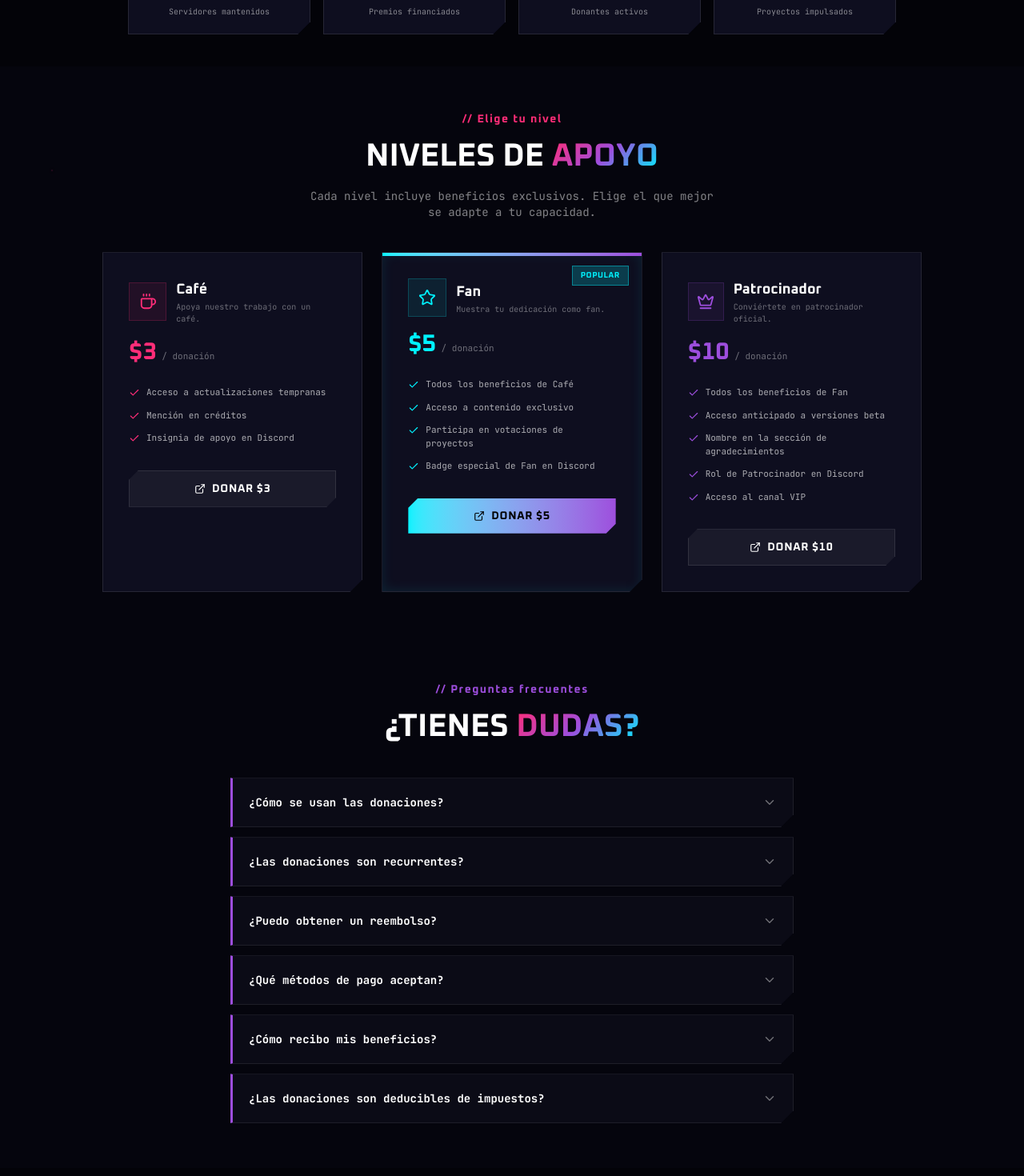
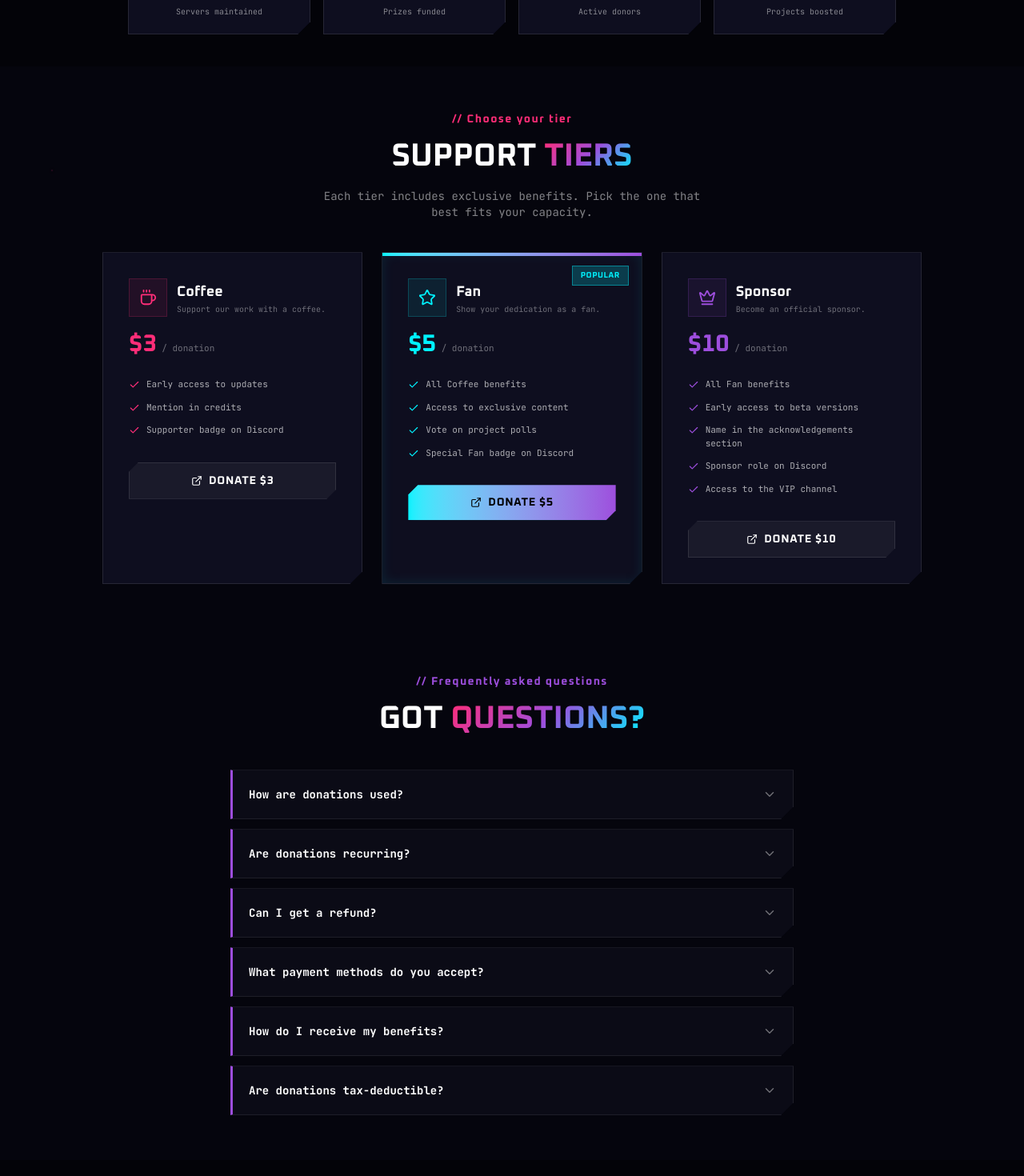
Before and after one commit to The-Encoders-Club/The-Encoders-Club, a Next.js app: page /donar in a window 1280 px wide. Shown: the part 500-1970 px from the top of the page at 80% size. Built offline with nearby package versions, Linux system fonts and the light colour scheme; no server answers.

Commit message:
Página de donación de refactores para localización y estructura
Refactorizar los niveles de donación y las preguntas frecuentes para usar claves de localización. Actualizar la gestión de donaciones y la visualización de estadísticas.

```diff
--- a/src/app/donar/page.tsx
+++ b/src/app/donar/page.tsx
@@ -6,96 +6,58 @@ import { Sparkles, Coffee, Star, Crown, ChevronDown, ExternalLink, Shield, Zap,
 import Navbar from '@/components/Navbar';
 import Footer from '@/components/Footer';
 import BackgroundParticles from '@/components/BackgroundParticles';
+import { useI18n } from '@/hooks/useLocale';
 
-const tiers = [
+const KOFI_URL = 'https://ko-fi.com/theencodersclub';
+
+const tierData = [
   {
-    name: 'Café',
-    price: 3,
     icon: Coffee,
     color: '#FF2D78',
-    description: 'Apoya nuestro trabajo con un café.',
-    perks: [
-      'Acceso a actualizaciones tempranas',
-      'Mención en créditos',
-      'Insignia de apoyo en Discord',
-    ],
-    gradient: 'from-[#FF2D78]/20 to-[#FF2D78]/5',
-    borderColor: '#FF2D7840',
-    buttonText: 'Donar $3',
+    price: 3,
+    popular: false,
+    nameKey: 'donate.tier1.name' as const,
+    descKey: 'donate.tier1.desc' as const,
+    perksKeys: ['donate.perks.tier1.p1', 'donate.perks.tier1.p2', 'donate.perks.tier1.p3'] as const,
   },
   {
-    name: 'Fan',
-    price: 5,
     icon: Star,
     color: '#00F2FE',
-    description: 'Muestra tu dedicación como fan.',
-    perks: [
-      'Todos los beneficios de Café',
-      'Acceso a contenido exclusivo',
-      'Participa en votaciones de proyectos',
-      'Badge especial de Fan en Discord',
-    ],
-    gradient: 'from-[#00F2FE]/20 to-[#00F2FE]/5',
-    borderColor: '#00F2FE40',
-    buttonText: 'Donar $5',
+    price: 5,
     popular: true,
+    nameKey: 'donate.tier2.name' as const,
+    descKey: 'donate.tier2.desc' as const,
+    perksKeys: ['donate.perks.tier2.p1', 'donate.perks.tier2.p2', 'donate.perks.tier2.p3', 'donate.perks.tier2.p4'] as const,
   },
   {
-    name: 'Patrocinador',
-    price: 10,
     icon: Crown,
     color: '#9d4edd',
-    description: 'Conviértete en patrocinador oficial.',
-    perks: [
-      'Todos los beneficios de Fan',
-      'Acceso anticipado a versiones beta',
-      'Nombre en la sección de agradecimientos',
-      'Rol de Patrocinador en Discord',
-      'Acceso al canal VIP',
-    ],
-    gradient: 'from-[#9d4edd]/20 to-[#9d4edd]/5',
-    borderColor: '#9d4edd40',
-    buttonText: 'Donar $10',
+    price: 10,
+    popular: false,
+    nameKey: 'donate.tier3.name' as const,
+    descKey: 'donate.tier3.desc' as const,
+    perksKeys: ['donate.perks.tier3.p1', 'donate.perks.tier3.p2', 'donate.perks.tier3.p3', 'donate.perks.tier3.p4', 'donate.perks.tier3.p5'] as const,
   },
 ];
 
-const faqItems = [
-  {
-    question: '¿Cómo se usan las donaciones?',
-    answer: 'Las donaciones se utilizan para mantener los servidores del sitio web, pagar licencias de software, comprar assets para los proyectos, y financiar premios para concursos. También nos ayudan a invertir tiempo en crear más contenido educativo.',
-  },
-  {
-    question: '¿Las donaciones son recurrentes?',
-    answer: 'No, las donaciones son únicas. Puedes donar cuando quieras y la cantidad que desees. Sin embargo, también ofrecemos la opción de suscripción mensual a través de Ko-fi si prefieres un apoyo constante.',
-  },
-  {
-    question: '¿Puedo obtener un reembolso?',
-    answer: 'Las donaciones son voluntarias y no tienen reembolso. Si tienes algún problema con tu donación, por favor contáctanos a través de Discord y lo revisaremos.',
-  },
-  {
-    question: '¿Qué métodos de pago aceptan?',
-    answer: 'Aceptamos tarjetas de crédito, PayPal y otras formas de pago a través de Ko-fi, nuestra plataforma de donaciones principal.',
-  },
-  {
-    question: '¿Cómo recibo mis beneficios?',
-    answer: 'Después de realizar tu donación, envíanos un mensaje en Discord con tu comprobante. Verificaremos tu donación y te otorgaremos los beneficios correspondientes en un plazo de 24 horas.',
-  },
-  {
-    question: '¿Las donaciones son deducibles de impuestos?',
-    answer: 'No, The Encoders Club no es una organización sin fines de lucro registrada, por lo que las donaciones no son deducibles de impuestos.',
-  },
+const statData = [
+  { icon: Zap, value: '12+', color: '#FF2D78', labelKey: 'donate.stats.servers' as const },
+  { icon: Gift, value: '6', color: '#00F2FE', labelKey: 'donate.stats.prizes' as const },
+  { icon: Users, value: '50+', color: '#9d4edd', labelKey: 'donate.stats.donors' as const },
+  { icon: Shield, value: '3', color: '#22c55e', labelKey: 'donate.stats.projects' as const },
 ];
 
-const impactStats = [
-  { icon: Zap, label: 'Servidores mantenidos', value: '12+', color: '#FF2D78' },
-  { icon: Gift, label: 'Premios financiados', value: '6', color: '#00F2FE' },
-  { icon: Users, label: 'Donantes activos', value: '50+', color: '#9d4edd' },
-  { icon: Shield, label: 'Proyectos impulsados', value: '3', color: '#22c55e' },
+const faqKeys = [
+  { qKey: 'donate.faq1.q' as const, aKey: 'donate.faq1.a' as const },
+  { qKey: 'donate.faq2.q' as const, aKey: 'donate.faq2.a' as const },
+  { qKey: 'donate.faq3.q' as const, aKey: 'donate.faq3.a' as const },
+  { qKey: 'donate.faq4.q' as const, aKey: 'donate.faq4.a' as const },
+  { qKey: 'donate.faq5.q' as const, aKey: 'donate.faq5.a' as const },
+  { qKey: 'donate.faq6.q' as const, aKey: 'donate.faq6.a' as const },
 ];
 
-const KOFI_URL = 'https://ko-fi.com/theencodersclub';
-
 export default function Donar() {
+  const { t } = useI18n();
   const [openFaq, setOpenFaq] = useState<number | null>(null);
 
   const handleDonate = (amount: number) => {
@@ -121,13 +83,13 @@ export default function Donar() {
               <Sparkles size={28} className="text-[#FF2D78]" />
             </motion.div>
             <h1 className="font-cyber text-3xl sm:text-5xl lg:text-6xl font-bold text-white mb-4 uppercase">
-              Apoya a{' '}
+              {t('donate.hero.title')}{' '}
               <span className="text-transparent bg-clip-text bg-gradient-to-r from-[#FF2D78] to-[#9d4edd]">
-                The Encoders Club
+                {t('donate.hero.accent')}
               </span>
             </h1>
             <p className="font-code text-sm text-white/60 max-w-xl mx-auto leading-relaxed">
-              Tu ayuda nos permite seguir creando novelas visuales, tutoriales y contenido para la comunidad hispanohablante. Cada contribución cuenta.
+              {t('donate.hero.text')}
             </p>
           </motion.div>
         </div>
@@ -137,11 +99,11 @@ export default function Donar() {
       <section className="pb-8 sm:pb-10">
         <div className="max-w-5xl mx-auto px-4 sm:px-6 lg:px-8">
           <div className="grid grid-cols-2 lg:grid-cols-4 gap-4">
-            {impactStats.map((stat, i) => {
+            {statData.map((stat, i) => {
               const Icon = stat.icon;
               return (
                 <motion.div
-                  key={stat.label}
+                  key={stat.labelKey}
                   initial={{ opacity: 0, y: 20 }}
                   animate={{ opacity: 1, y: 0 }}
                   transition={{ duration: 0.5, delay: i * 0.1 }}
@@ -151,7 +113,7 @@ export default function Donar() {
                   <p className="font-cyber text-xl sm:text-2xl font-bold" style={{ color: stat.color }}>
                     {stat.value}
                   </p>
-                  <p className="font-code text-[10px] text-white/50 mt-1">{stat.label}</p>
+                  <p className="font-code text-[10px] text-white/50 mt-1">{t(stat.labelKey)}</p>
                 </motion.div>
               );
             })}
@@ -163,18 +125,18 @@ export default function Donar() {
       <section className="py-10 lg:py-14 bg-[#05050d]">
         <div className="max-w-7xl mx-auto px-4 sm:px-6 lg:px-8">
           <div className="text-center mb-10">
-            <span className="font-cyber font-bold text-sm tracking-widest text-[#FF2D78] mb-3 block">{'// '}Elige tu nivel</span>
-            <h2 className="section-title text-white">Niveles de <span className="brand-gradient-text">Apoyo</span></h2>
+            <span className="font-cyber font-bold text-sm tracking-widest text-[#FF2D78] mb-3 block">{'// '}{t('donate.tiersTag')}</span>
+            <h2 className="section-title text-white">{t('donate.tiersTitle')} <span className="brand-gradient-text">{t('donate.tiersAccent')}</span></h2>
             <p className="font-code text-sm text-white/50 mt-4 max-w-lg mx-auto">
-              Cada nivel incluye beneficios exclusivos. Elige el que mejor se adapte a tu capacidad.
+              {t('donate.tiersDesc')}
             </p>
           </div>
           <div className="grid sm:grid-cols-2 lg:grid-cols-3 gap-6 max-w-5xl mx-auto">
-            {tiers.map((tier, i) => {
+            {tierData.map((tier, i) => {
               const Icon = tier.icon;
               return (
                 <motion.div
-                  key={tier.name}
+                  key={tier.nameKey}
                   initial={{ opacity: 0, y: 30 }}
                   whileInView={{ opacity: 1, y: 0 }}
                   viewport={{ once: true }}
@@ -186,7 +148,7 @@ export default function Donar() {
                   )}
                   {tier.popular && (
                     <span className="absolute top-4 right-4 font-cyber font-bold text-[10px] px-2.5 py-1 bg-[#00F2FE]/20 border border-[#00F2FE]/40 text-[#00F2FE] uppercase tracking-wider">
-                      Popular
+                      {t('donate.popular')}
                     </span>
                   )}
                   <div className="p-6 sm:p-8">
@@ -199,22 +161,22 @@ export default function Donar() {
                       </div>
                       <div>
                         <h3 className="font-cyber font-bold text-white text-lg">
-                          {tier.name}
+                          {t(tier.nameKey)}
                         </h3>
-                        <p className="font-code text-[10px] text-white/40">{tier.description}</p>
+                        <p className="font-code text-[10px] text-white/40">{t(tier.descKey)}</p>
                       </div>
                     </div>
                     <div className="mb-6">
                       <span className="font-cyber text-3xl font-bold" style={{ color: tier.color }}>
                         ${tier.price}
                       </span>
-                      <span className="font-code text-[11px] text-white/40"> / donación</span>
+                      <span className="font-code text-[11px] text-white/40"> {t('donate.perDonation')}</span>
                     </div>
                     <ul className="space-y-3 mb-8">
-                      {tier.perks.map((perk, idx) => (
+                      {tier.perksKeys.map((perkKey, idx) => (
                         <li key={idx} className="flex items-start gap-2 font-code text-[11px] text-white/65">
                           <Check size={14} className="mt-0.5 flex-shrink-0" style={{ color: tier.color }} />
-                          {perk}
+                          {t(perkKey)}
                         </li>
                       ))}
                     </ul>
@@ -227,7 +189,7 @@ export default function Donar() {
                       }`}
                     >
                       <ExternalLink size={14} />
-                      {tier.buttonText}
+                      {t('donate.donate')} ${tier.price}
                     </button>
                   </div>
                 </motion.div>
@@ -241,11 +203,11 @@ export default function Donar() {
       <section className="py-10 lg:py-14 bg-[#05050d]">
         <div className="max-w-3xl mx-auto px-4 sm:px-6 lg:px-8">
           <div className="text-center mb-10">
-            <span className="font-cyber font-bold text-sm tracking-widest text-[#9d4edd] mb-3 block">{'// '}Preguntas frecuentes</span>
-            <h2 className="section-title text-white">¿Tienes <span className="brand-gradient-text">Dudas?</span></h2>
+            <span className="font-cyber font-bold text-sm tracking-widest text-[#9d4edd] mb-3 block">{'// '}{t('donate.faqTag')}</span>
+            <h2 className="section-title text-white">{t('donate.faqTitle')} <span className="brand-gradient-text">{t('donate.faqAccent')}</span></h2>
           </div>
           <div className="space-y-3">
-            {faqItems.map((item, i) => (
+            {faqKeys.map((item, i) => (
               <motion.div
                 key={i}
                 initial={{ opacity: 0, y: 15 }}
@@ -259,7 +221,7 @@ export default function Donar() {
                   onClick={() => setOpenFaq(openFaq === i ? null : i)}
                   className="w-full flex items-center justify-between p-5 text-left hover:bg-white/3 transition-colors"
                 >
-                  <span className="font-code text-sm font-semibold text-white pr-4">{item.question}</span>
+                  <span className="font-code text-sm font-semibold text-white pr-4">{t(item.qKey)}</span>
                   <ChevronDown
                     size={18}
                     className={`text-white/40 flex-shrink-0 transition-transform duration-300 ${openFaq === i ? 'rotate-180 text-[#9d4edd]' : ''}`}
@@ -270,7 +232,7 @@ export default function Donar() {
                     openFaq === i ? 'max-h-60 opacity-100' : 'max-h-0 opacity-0'
                   }`}
                 >
-                  <p className="px-5 pb-5 font-code text-[11px] text-white/55 leading-relaxed">{item.answer}</p>
+                  <p className="px-5 pb-5 font-code text-[11px] text-white/55 leading-relaxed">{t(item.aKey)}</p>
                 </div>
               </motion.div>
             ))}
@@ -290,10 +252,10 @@ export default function Donar() {
           >
             <div className="absolute top-0 left-0 w-full h-1 brand-gradient" />
             <h3 className="font-cyber text-2xl font-bold text-white mb-3 uppercase">
-              ¡Gracias por tu apoyo!
+              {t('donate.thanksTitle')}
             </h3>
             <p className="font-code text-sm text-white/55 mb-6 leading-relaxed">
-              Cada donación, por pequeña que sea, tiene un gran impacto en nuestra comunidad. Nos motiva a seguir creando y compartiendo contenido de calidad.
+              {t('donate.thanksText')}
             </p>
             <a
               href={KOFI_URL}
@@ -301,7 +263,7 @@ export default function Donar() {
               rel="noopener noreferrer"
               className="clip-btn inline-flex items-center gap-2 px-8 py-3.5 bg-[#FF5E5B] text-white font-cyber font-bold text-sm uppercase tracking-wider hover:bg-[#ff7a77] transition-all hover:scale-[1.02] active:scale-[0.98] shadow-lg shadow-[#FF5E5B]/20"
             >
-              <ExternalLink size={16} /> Visitar Ko-fi
+              <ExternalLink size={16} /> {t('donate.visitKofi')}
             </a>
           </motion.div>
         </div>
```
